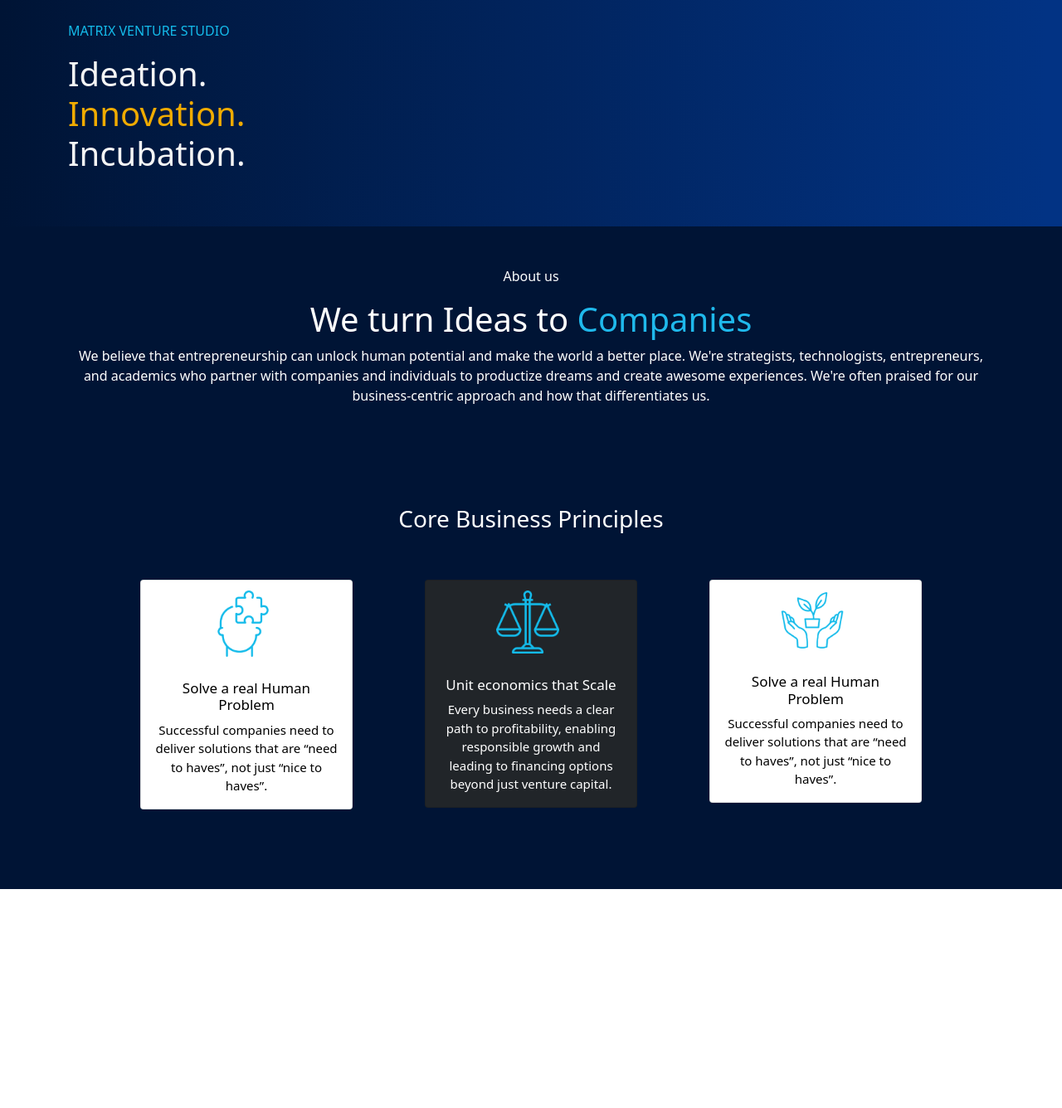
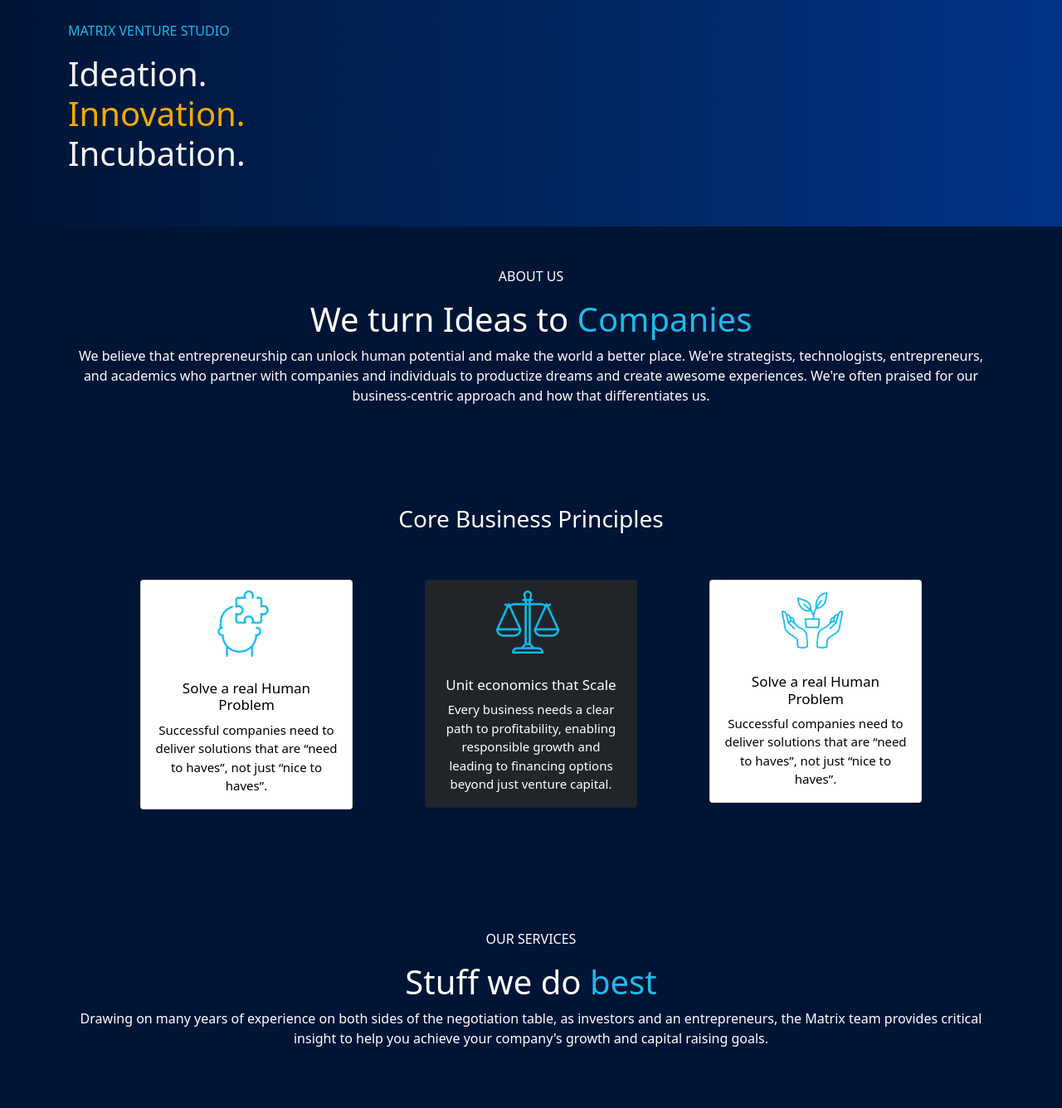
Before and after one commit to Akash0a/Matrix-tudo-indeed, a plain HTML site: page index.html in a window 1280 px wide. Shown: the part 130-1466 px from the top of the page at 83% size. Before the commit the page ends 1202 px from the top, so only its background shows below. Drawn offline with nearby package versions, Linux system fonts and the light colour scheme.

Commit message:
our service started

```diff
--- a/index.html
+++ b/index.html
@@ -62,7 +62,7 @@
         <!-- About section  -->
 
         <div class="text-center text-white py-5">
-            <p>About us</p>
+            <p>ABOUT US</p>
             <h1>We turn Ideas to <span style="color:#1FB9EC">Companies</span> </h1>
 
             <p class="container pb-2">We believe that entrepreneurship can unlock human potential and make the world a
@@ -130,7 +130,18 @@
             </div>
         </div>
 
+        <!-- OUr Services section  -->
 
+        <div class="text-center text-white py-5">
+            <p>OUR SERVICES</p>
+            <h1>Stuff we do <span style="color:#1FB9EC">best</span> </h1>
+
+            <p class="container pb-2">Drawing on many years of experience on both sides of the negotiation table, as
+                investors and an entrepreneurs, the Matrix team provides critical insight to help you achieve your
+                company's growth and capital raising goals.
+            </p>
+
+        </div>
 
     </div>
 
```
